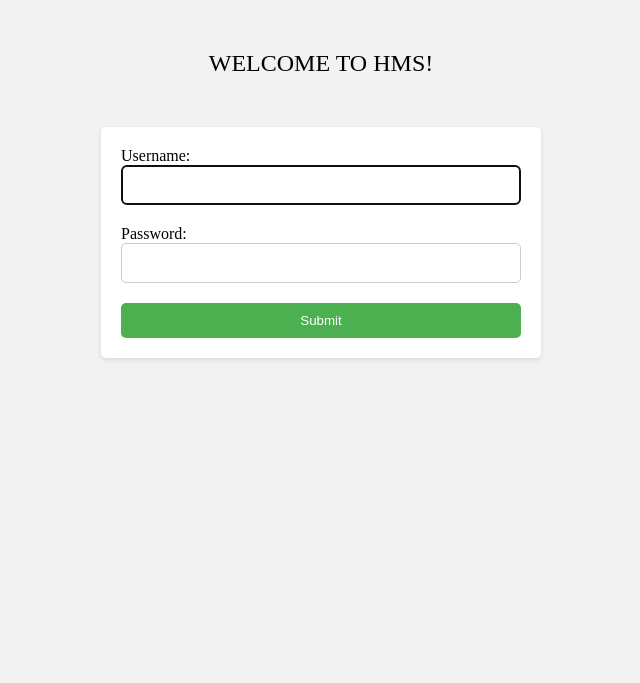
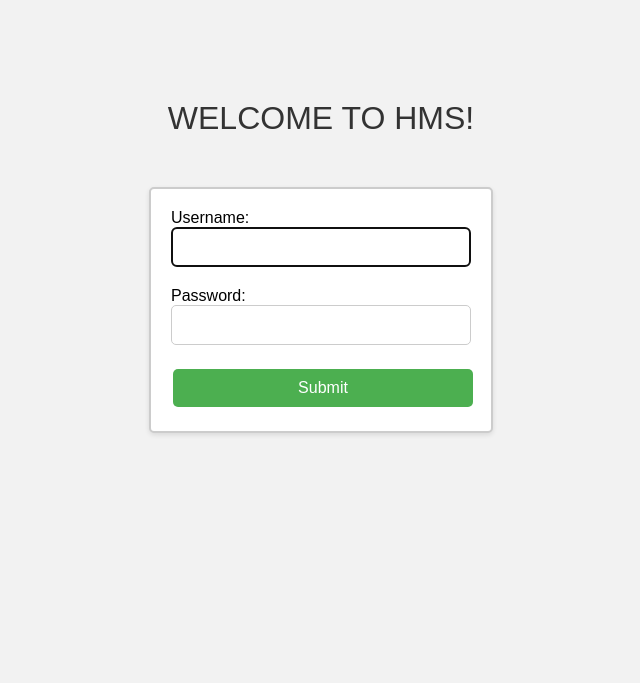
Before and after one commit to TheLapisGoat/HallManagementSoftware, a Django app: page /login/ in a window 1280 px wide. Shown: the top 683 px of the page, without its empty margins (319-959 px from the left). Run offline with Django 4.2, Linux system fonts and the light colour scheme.

Commit message:
changed logic page

```diff
--- a/HMS/main/templates/login.html
+++ b/HMS/main/templates/login.html
@@ -8,6 +8,47 @@
         <meta name="description" content="">
         <meta name="viewport" content="width=device-width, initial-scale=1">
         <link rel="stylesheet" href="{% static 'css/login.css' %}">
+        <style>
+            body {
+                background-color: #f2f2f2;
+                font-family: Arial, sans-serif;
+            }
+
+            form {
+                border: 2px solid #ccc;
+                padding: 20px;
+                width: 300px;
+                margin: 50px auto;
+                background-color: #fff;
+            }
+
+            input[type="submit"] {
+                background-color: #4CAF50;
+                color: #fff;
+                border: none;
+                padding: 10px 20px;
+                text-align: center;
+                text-decoration: none;
+                display: inline-block;
+                font-size: 16px;
+                margin: 4px 2px;
+                cursor: pointer;
+            }
+
+            p {
+                color: #333;
+                font-size: 32px;
+                text-align: center;
+                margin-top: 100px;
+            }
+
+            .message {
+                color: #333;
+                font-size: 16px;
+                text-align: center;
+                margin-top: 20px;
+            }
+        </style>
     </head>
     <body>
         <p>WELCOME TO HMS!</p>
@@ -16,13 +57,13 @@
             {{ form }}
             <input type="submit" value="Submit">
         </form>
-        <script src="" async defer></script>
-        <div>
+        <div class="message">
             {%if messages%}
                 {%for message in messages%}
                     {{message}}
                 {%endfor%}
             {%endif%}
         </div>
+        <script src="" async defer></script>
     </body>
 </html>
```
Also changed, not shown: HMS/db.sqlite3.
